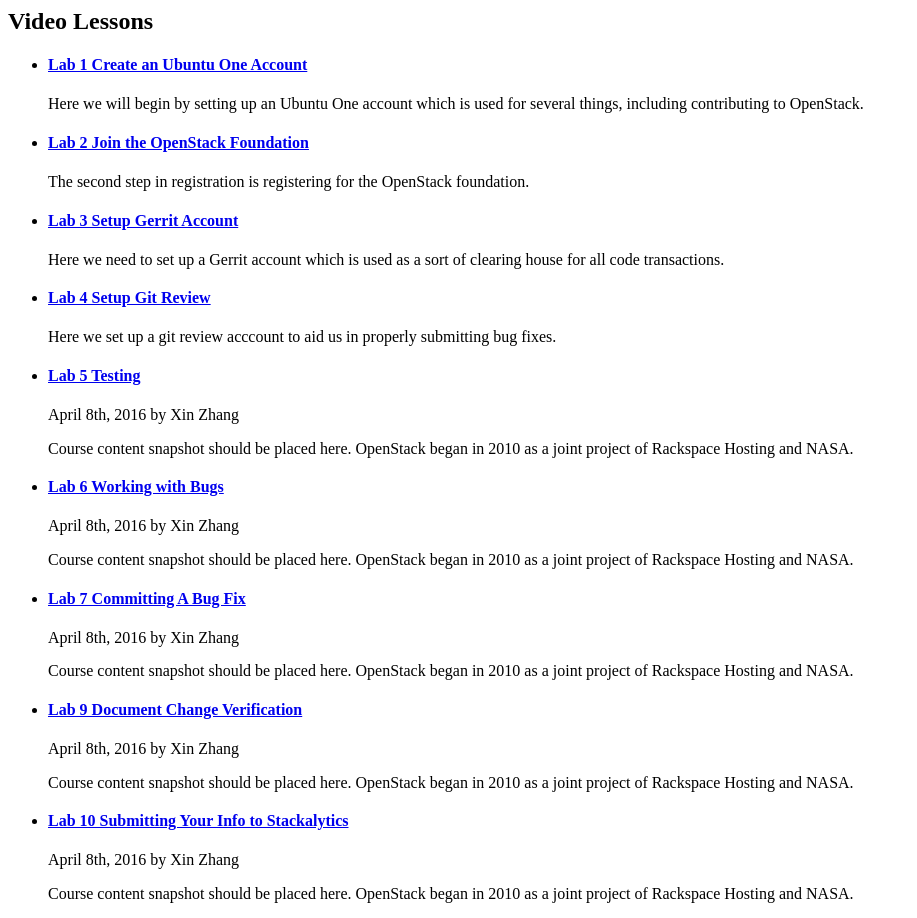
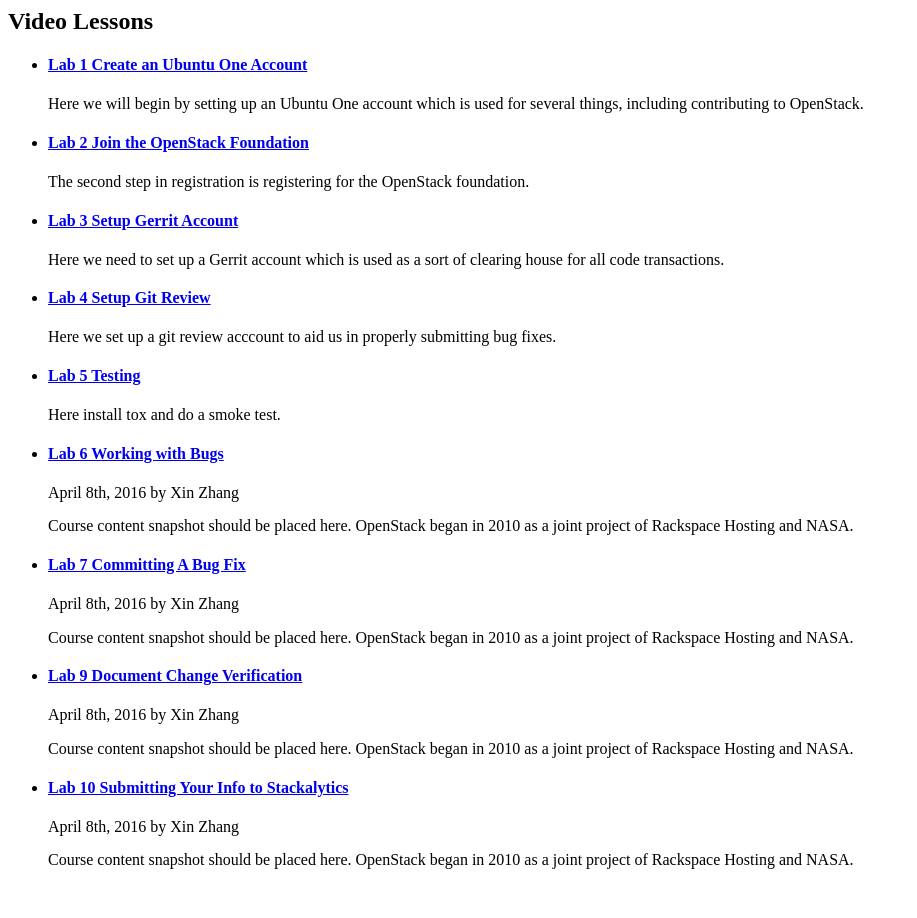
Before and after one commit to opencloudelab/opencloudelab.github.io, a Jekyll site: the page built from Views/Topics/openstack_contribution.md, in a window 1280 px wide. Shown: the whole page, without its empty margins (0-917 px from the left). Built offline with Jekyll 4.4.1, drawn with Linux system fonts in a browser that asks for light colours.

Commit message:
fixed description and author

```diff
--- a/_posts/openstack-contri/2016-02-05-openstack-contr-lab5.md
+++ b/_posts/openstack-contri/2016-02-05-openstack-contr-lab5.md
@@ -2,8 +2,8 @@
 layout: post
 title: Lab 5 Testing
 categories: openstack-contri
-author: April 8th, 2016  by Xin Zhang
-description: Course content snapshot should be placed here. OpenStack began in 2010 as a joint project of Rackspace Hosting and NASA.
+author:
+description: Here install tox and do a smoke test.
 ---
 
 ## Testing
```
